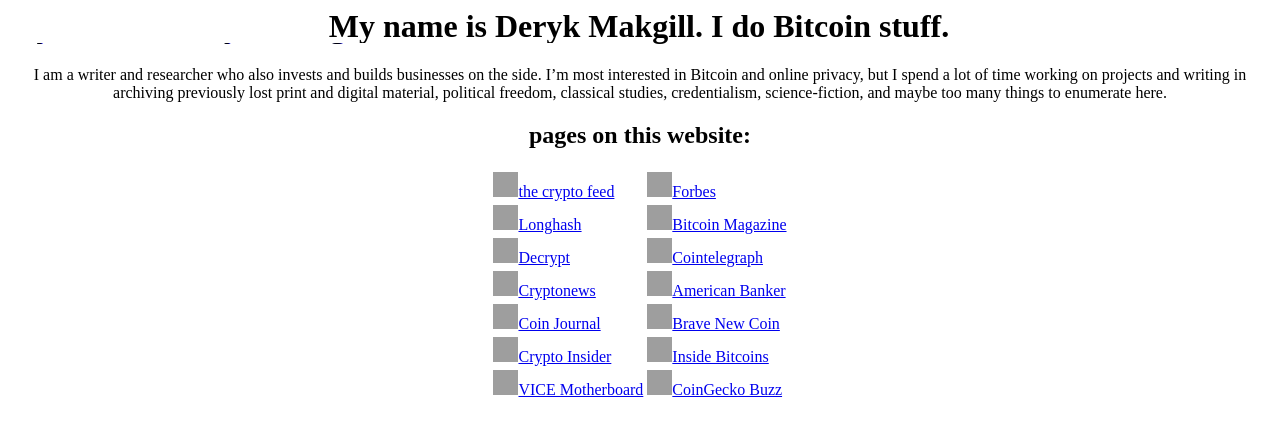
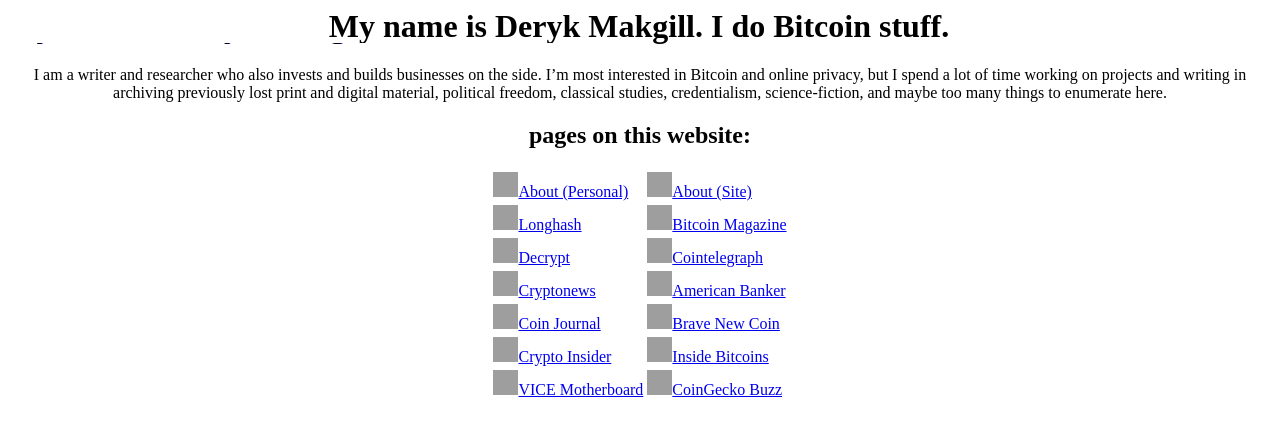
Before and after one commit to makgill/deryk, a Jekyll site: the page built from index.md, in a window 1280 px wide, cut to the strip 0-436 px from the top of the page. Built offline with Jekyll 4.4.1, drawn with Linux system fonts in a browser that asks for light colours; grey boxes are pictures that could not be loaded.

Commit message:
Update index.md

```diff
--- a/index.md
+++ b/index.md
@@ -11,10 +11,10 @@
 <table>
 <tbody><tr>
 <td>
-<a href="https://thecryptofeed.net/articles/"><img src="/thecryptofeed.jpg" alt="click for my articles on the crypto feed" style="width:25px;height:25px">the crypto feed</a>
+<a href="https://thecryptofeed.net/articles/"><img src="/thecryptofeed.jpg" alt="click for my articles on the crypto feed" style="width:25px;height:25px">About (Personal)</a>
 </td>
 <td>
-<a href="https://www.forbes.com/sites/ktorpey"><img src="/forbesicon.jpg" alt="click for my articles on Forbes" style="width:25px;height:25px">Forbes</a>
+<a href="https://www.forbes.com/sites/ktorpey"><img src="/forbesicon.jpg" alt="click for my articles on Forbes" style="width:25px;height:25px">About (Site)</a>
 </td>
 </tr>
 <tr>
```
